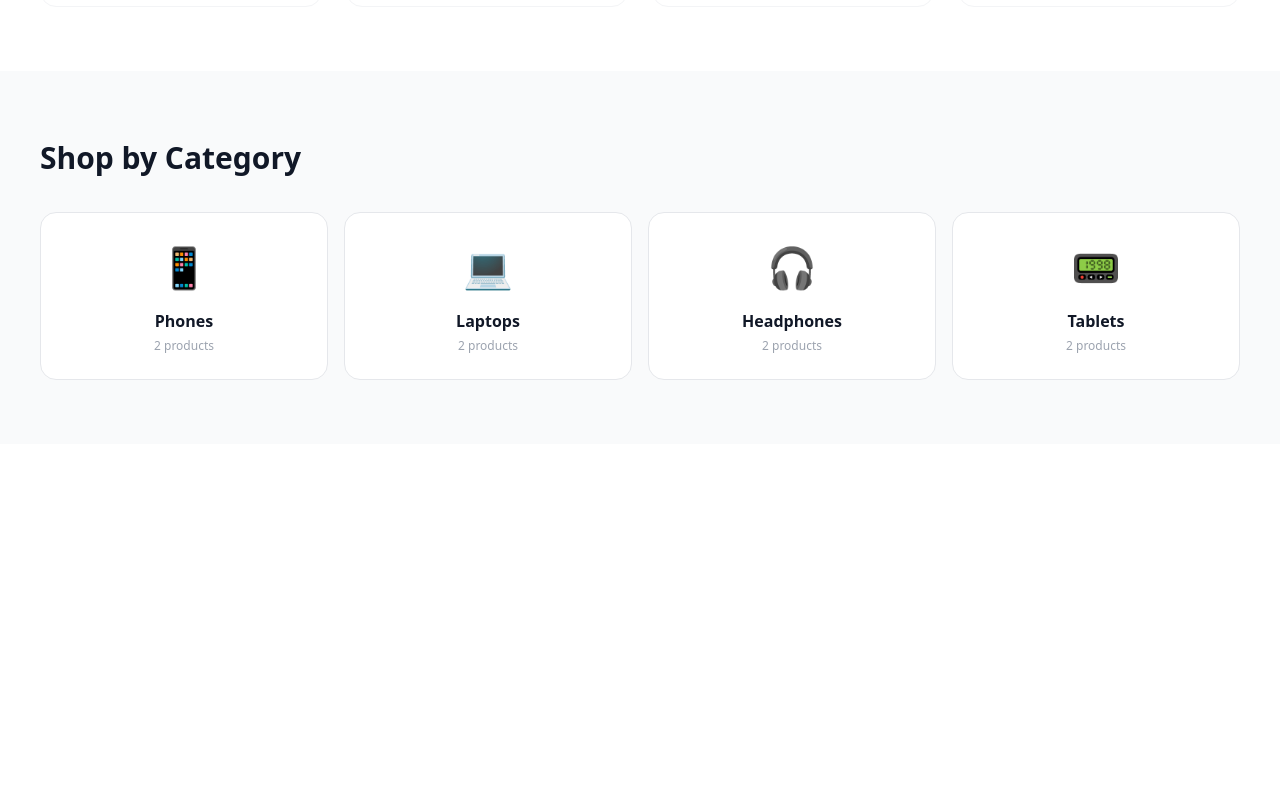
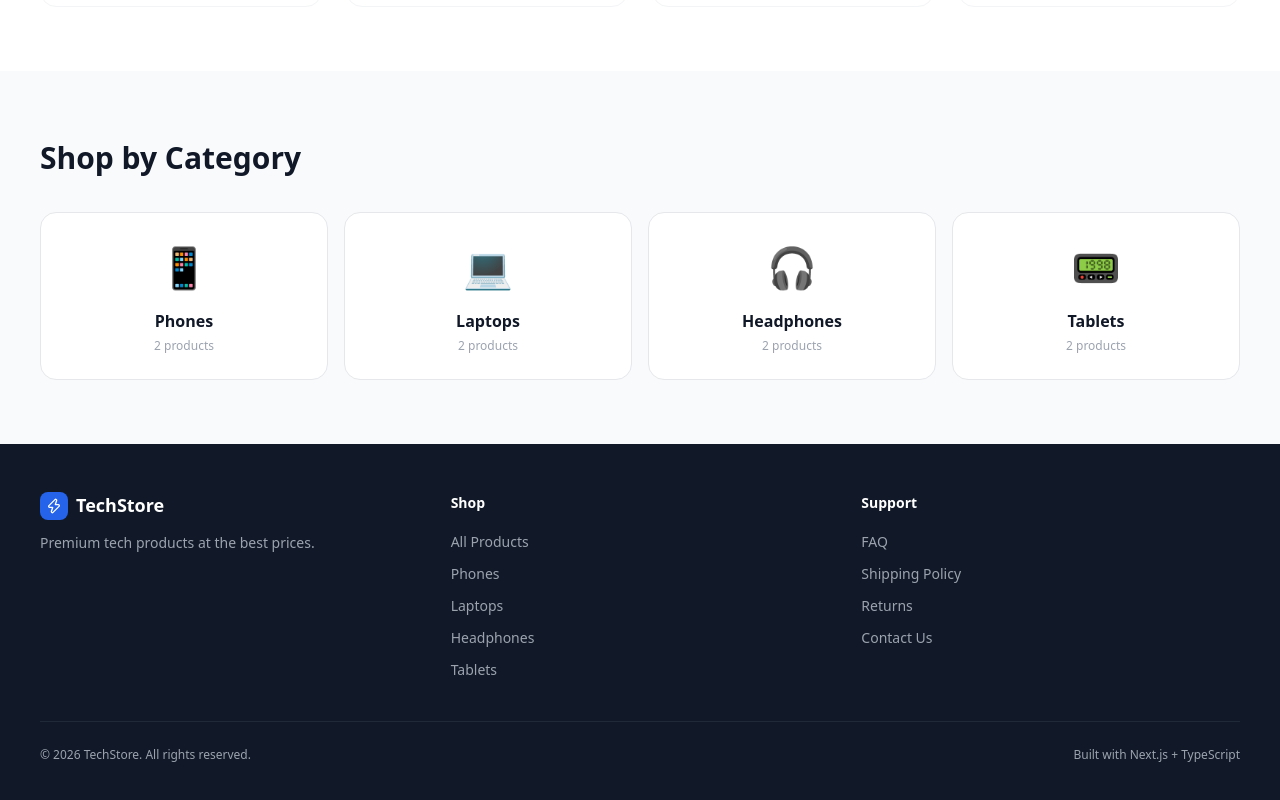
Before and after one commit to fazliddin022/techstore, a Next.js app: page / in a window 1280 px wide. Shown: the part 1395-2195 px from the top of the page. Before the commit the page ends 1839 px from the top, so only its background shows below. Built offline with nearby package versions, Linux system fonts and the light colour scheme.

Commit message:
feat: footer and 404 page

```diff
--- a/app/layout.tsx
+++ b/app/layout.tsx
@@ -2,6 +2,7 @@ import type { Metadata } from "next";
 import { Geist, Geist_Mono } from "next/font/google";
 import "./globals.css";
 import Header from "@/components/Header";
+import Footer from "@/components/Footer";
 
 const geistSans = Geist({
   variable: "--font-geist-sans",
@@ -25,12 +26,13 @@ export default function RootLayout({
 }) {
   return (
     <html lang="en" className={`${geistSans.variable} ${geistMono.variable}`}>
-      <body className={`${geistSans.variable} ${geistMono.variable} min-h-screen flex flex-col font-sans`}>
-  <Header />
-  <div className="flex-1">
-    {children}
-  </div>
-</body>
+      <body style={{ minHeight: "100vh", display: "flex", flexDirection: "column" }}>
+        <Header />
+        <main style={{ flex: 1 }}>
+          {children}
+        </main>
+        <Footer />
+      </body>
     </html>
   );
 }
--- a/components/Footer.tsx
+++ b/components/Footer.tsx
@@ -0,0 +1,107 @@
+import Link from "next/link";
+import { Zap } from "lucide-react";
+
+const LINKS = {
+  Shop: [
+    { label: "All Products", href: "/products" },
+    { label: "Phones", href: "/products?category=phone" },
+    { label: "Laptops", href: "/products?category=laptop" },
+    { label: "Headphones", href: "/products?category=headphone" },
+    { label: "Tablets", href: "/products?category=tablet" },
+  ],
+  Support: [
+    { label: "FAQ", href: "#" },
+    { label: "Shipping Policy", href: "#" },
+    { label: "Returns", href: "#" },
+    { label: "Contact Us", href: "#" },
+  ],
+};
+
+export default function Footer() {
+  return (
+    <footer style={{
+      background: "#111827",
+      color: "#9ca3af",
+      marginTop: "auto",
+    }}>
+      <div className="container" style={{ paddingTop: "3rem", paddingBottom: "3rem" }}>
+        <div style={{
+          display: "grid",
+          gridTemplateColumns: "repeat(auto-fit, minmax(160px, 1fr))",
+          gap: "2rem",
+          marginBottom: "2.5rem",
+        }}>
+          {/* Brand */}
+          <div>
+            <Link href="/" style={{
+              display: "inline-flex",
+              alignItems: "center",
+              gap: "0.5rem",
+              fontWeight: 700,
+              fontSize: "1.125rem",
+              color: "white",
+              textDecoration: "none",
+              marginBottom: "0.75rem",
+            }}>
+              <div style={{
+                background: "#2563eb",
+                color: "white",
+                padding: "0.375rem",
+                borderRadius: "0.5rem",
+                display: "flex",
+              }}>
+                <Zap size={16} />
+              </div>
+              TechStore
+            </Link>
+            <p style={{ fontSize: "0.875rem", lineHeight: 1.6 }}>
+              Premium tech products at the best prices.
+            </p>
+          </div>
+
+          {/* Links */}
+          {Object.entries(LINKS).map(([title, links]) => (
+            <div key={title}>
+              <p style={{
+                color: "white",
+                fontWeight: 600,
+                fontSize: "0.875rem",
+                marginBottom: "1rem",
+              }}>
+                {title}
+              </p>
+              <ul style={{ display: "flex", flexDirection: "column", gap: "0.5rem", listStyle: "none" }}>
+                {links.map((link) => (
+                  <li key={link.label}>
+                    <Link href={link.href} style={{
+                      fontSize: "0.875rem",
+                      color: "#9ca3af",
+                      textDecoration: "none",
+                    }}>
+                      {link.label}
+                    </Link>
+                  </li>
+                ))}
+              </ul>
+            </div>
+          ))}
+        </div>
+
+        {/* Bottom */}
+        <div style={{
+          borderTop: "1px solid #1f2937",
+          paddingTop: "1.5rem",
+          display: "flex",
+          justifyContent: "space-between",
+          alignItems: "center",
+          flexWrap: "wrap",
+          gap: "1rem",
+          fontSize: "0.75rem",
+        }}>
+          <p>© 2026 TechStore. All rights reserved.</p>
+          <p>Built with Next.js + TypeScript</p>
+        </div>
+      </div>
+    </footer>
+  );
+}
--- /dev/null
+++ b/components/not-found.tsx
@@ -0,0 +1,59 @@
+import Link from "next/link";
+import { SearchX } from "lucide-react";
+
+export default function NotFound() {
+  return (
+    <main>
+      <div className="container" style={{
+        paddingTop: "5rem",
+        paddingBottom: "5rem",
+        textAlign: "center",
+      }}>
+        <div style={{
+          width: "80px",
+          height: "80px",
+          background: "#eff6ff",
+          borderRadius: "50%",
+          display: "flex",
+          alignItems: "center",
+          justifyContent: "center",
+          margin: "0 auto 1.5rem",
+        }}>
+          <SearchX size={36} color="#2563eb" />
+        </div>
+
+        <h1 style={{
+          fontSize: "6rem",
+          fontWeight: 800,
+          color: "#e5e7eb",
+          lineHeight: 1,
+          marginBottom: "1rem",
+        }}>
+          404
+        </h1>
+
+        <h2 style={{ fontSize: "1.5rem", fontWeight: 700, color: "#111827", marginBottom: "0.75rem" }}>
+          Page not found
+        </h2>
+
+        <p style={{ color: "#6b7280", marginBottom: "2rem" }}>
+          The page you're looking for doesn't exist or has been moved.
+        </p>
+
+        <Link href="/" style={{
+          display: "inline-flex",
+          alignItems: "center",
+          gap: "0.5rem",
+          background: "#2563eb",
+          color: "white",
+          fontWeight: 600,
+          padding: "0.875rem 2rem",
+          borderRadius: "0.75rem",
+          textDecoration: "none",
+        }}>
+          Back to Home
+        </Link>
+      </div>
+    </main>
+  );
+}
```
